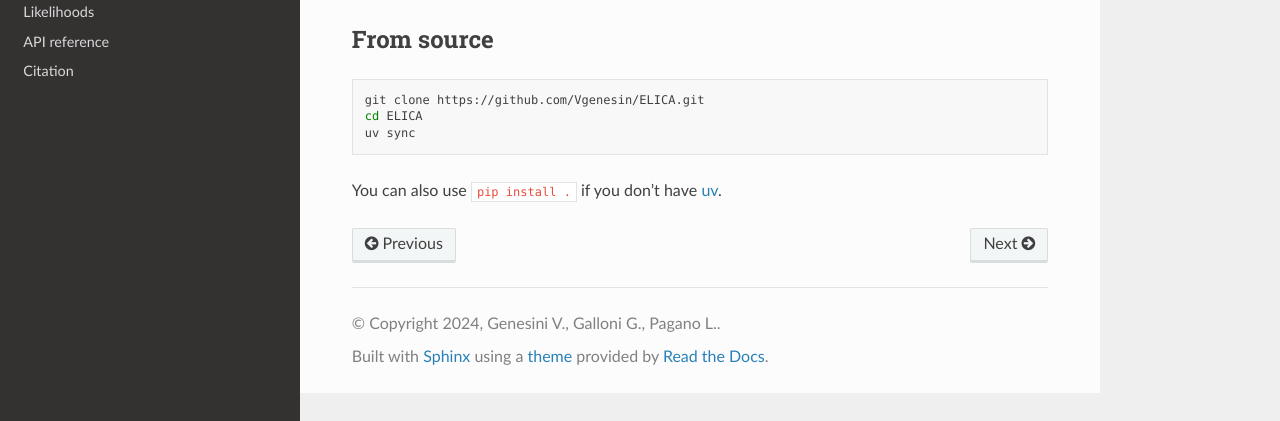
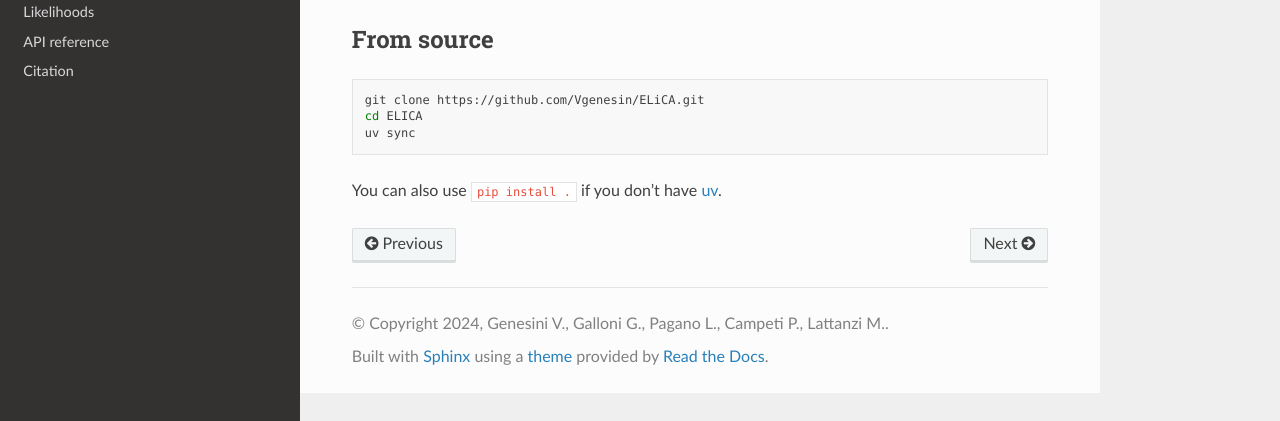
Before and after one commit to Vgenesin/ELICA, a Sphinx documentation site: the page built from docs/installation.rst, in a window 1280 px wide. Shown: the part 260-681 px from the top of the page. Built offline with Sphinx 7.4.7 and the Read the Docs theme 3.1.0, drawn with Linux system fonts in a browser that asks for light colours.

Commit message:
Fix docs

```diff
--- a/docs/conf.py
+++ b/docs/conf.py
@@ -1,6 +1,6 @@
 project = "ELiCA"
-copyright = "2024, Genesini V., Galloni G., Pagano L."
-author = "Genesini V., Galloni G., Pagano L."
+copyright = "2024, Genesini V., Galloni G., Pagano L., Campeti P., Lattanzi M."
+author = "Genesini V., Galloni G., Pagano L., Campeti P., Lattanzi M."
 
 extensions = [
     "sphinx.ext.autodoc",
--- a/docs/installation.rst
+++ b/docs/installation.rst
@@ -13,7 +13,7 @@ From source
 
 .. code-block:: bash
 
-   git clone https://github.com/Vgenesin/ELICA.git
+   git clone https://github.com/Vgenesin/ELiCA.git
    cd ELICA
    uv sync
 
```
